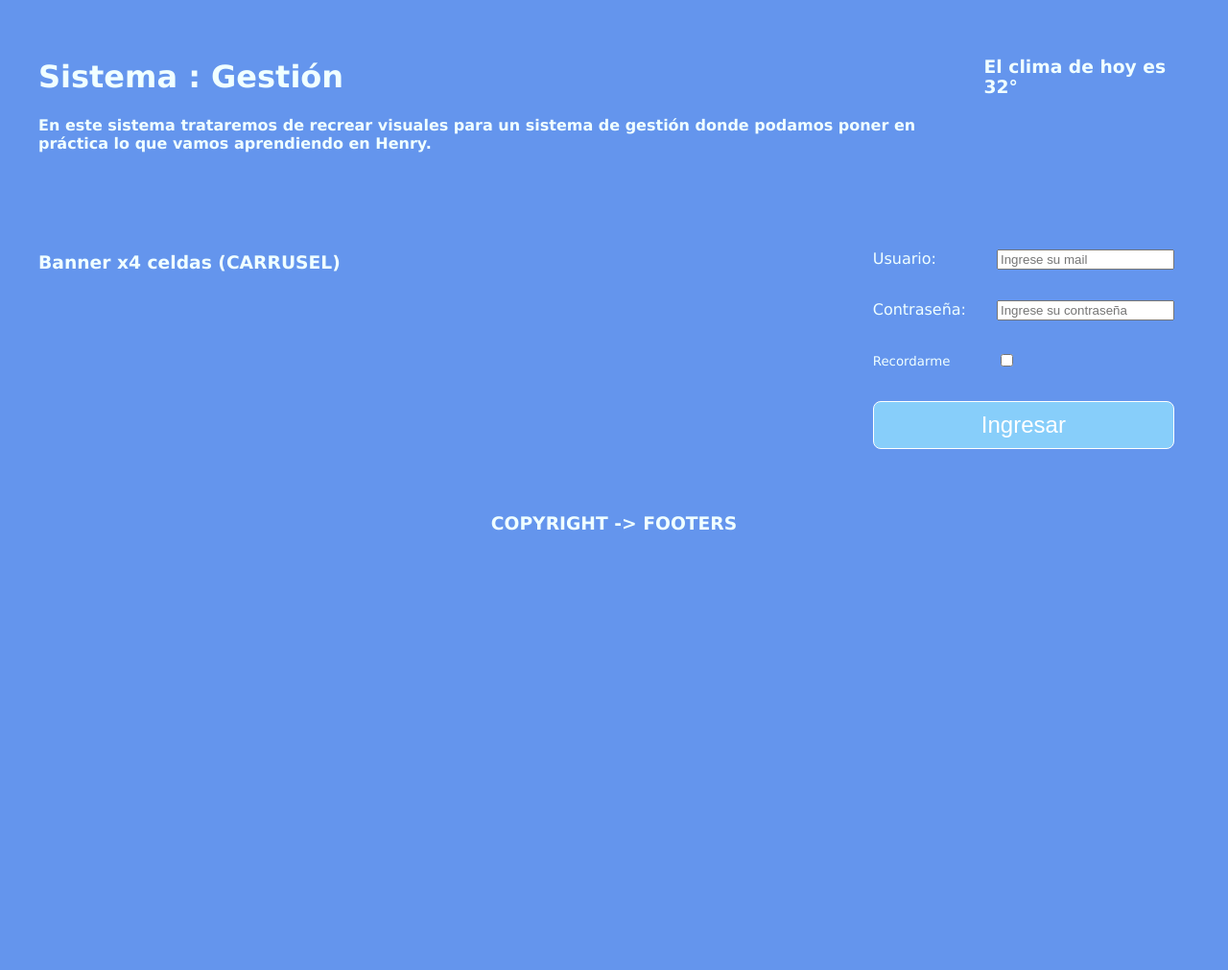
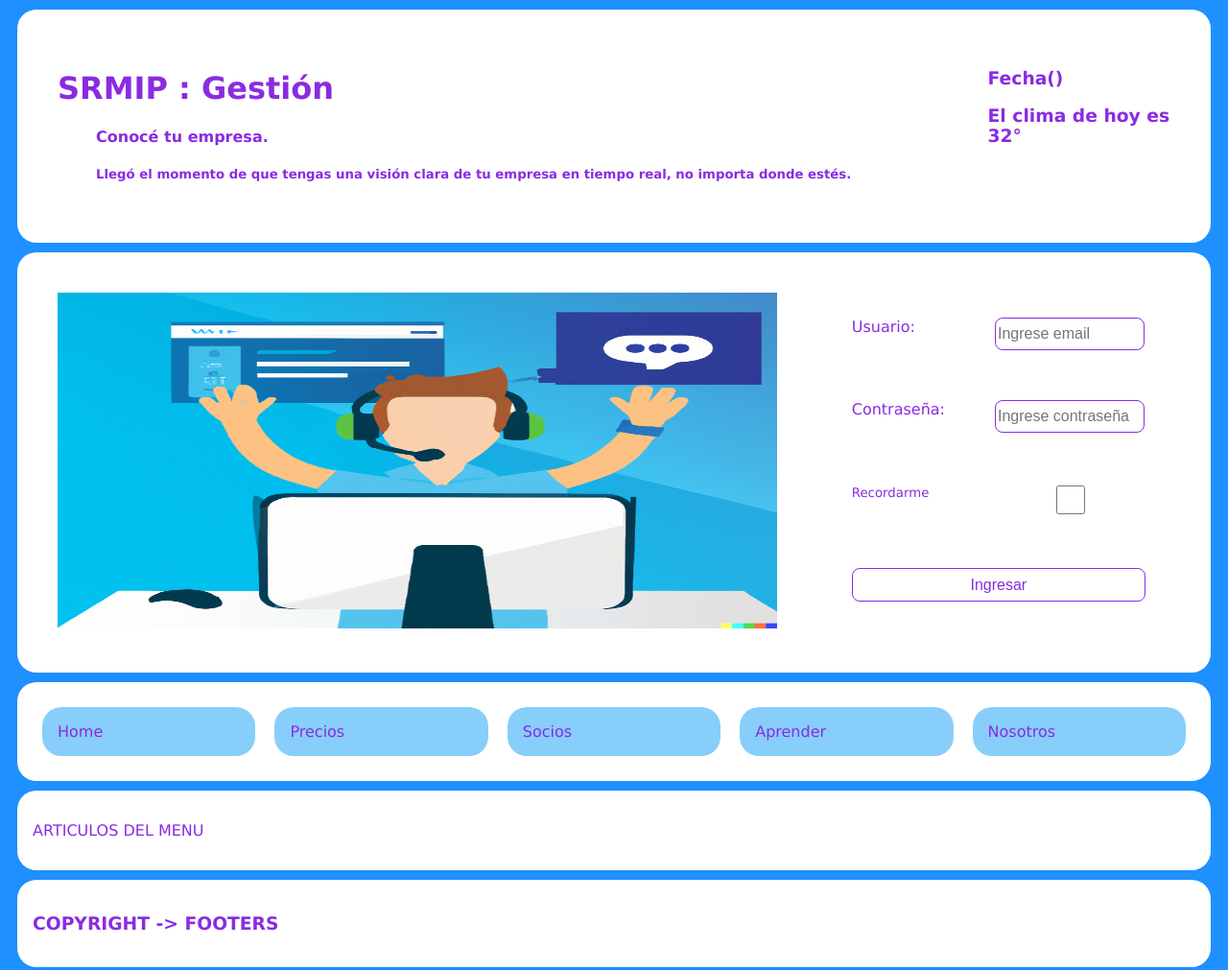
Before and after one commit to julianfv1150/localGestion, a plain HTML site: page HMTL/index.html in a window 1280 px wide. Shown: the whole page at 96% size. Before the commit the page ends 843 px from the top, so only its background shows below. Drawn offline with Linux system fonts and the light colour scheme.

Commit message:
FRONT -> actualizacion del css empezamos a trabajar los menús

```diff
--- a/CSS/main.css
+++ b/CSS/main.css
@@ -1,29 +1,59 @@
 body{
     font-family: Verdana, Geneva, Tahoma, sans-serif;
-    background-color: cornflowerblue;
-    color: azure;
+    background-color:dodgerblue ;
+    color:blueviolet;
 }
+
 a{
-  color: aliceblue;
+  color: blueviolet;
   vertical-align: middle;
+  align-self: center;
+  text-decoration: none;
 }
-a:hover{
-    color: darkkhaki;
+
+.menu > div {
+    background-color:lightskyblue;
+}
+.nav-bar > div {
+    background-color:lightskyblue;
+}
+
+button[type=button], button[type=submit], button[type=reset]{
+    background-color: white;
+    text-decoration: none;
+    border-radius: 8px;
+    border: 1px solid blueviolet;
+    width: 100%;
+    height: 35px;
+    font-size: 1em;
+    color: blueviolet;
+}
+input[type=email], input[type=password], input[type=checkbox]{
+    background-color: white;
+    text-decoration: none;
+    border-radius: 8px;
+    border: 1px solid blueviolet;
+    width: 150px;
+    height: 30px;
+    font-size: 1em;
+    color: blueviolet;
 }
 
 /** Manejo de los divs y los grids **/
 
 /*DIV*/
 div {
-    background-color: cornflowerblue;
+    /*DIV containers*/
+    background-color:white;
     padding: 1em;
+    margin: 10px;
+    border-radius: 20px;
 }
 div:hover{
     border: 1px solid blue;
 }
 
 /*GRIDs*/
-
 .grid-banner{
     display: grid;
     grid-template-columns: repeat(5, 1fr);
@@ -37,24 +67,13 @@ div:hover{
 .form{
     display: grid;
     grid-template-columns: repeat(2, 1fr);
-
+}
+.cuenta{
+    grid-column: 1 / 3;
 }
 .button{
     grid-column: 1 / 3;
 }
-button[type=button], button[type=submit], button[type=reset]{
-    background-color: lightskyblue;
-    text-decoration: none;
-    border-radius: 8px;
-    border: 1px solid white;
-    width: 100%;
-    height: 50px;
-    font-size: 1.5em;
-    color: white;
-}
-
-
-
 .grid-body{
     display: grid;
     grid-template-columns: repeat(4, 1fr);
@@ -62,22 +81,14 @@ button[type=button], button[type=submit], button[type=reset]{
 .menu{
     grid-column: 1 / 2;
 }
-
-
-
-
-
-
-
-
+.article{
+    grid-column: 2 / 5;
+}
+.nav-bar{
+    display: grid;
+    grid-template-columns: repeat(5, 1fr);
+}
 article{
     grid-column: 2/5;
     padding: 1em;
 }
-footer{
-    text-align: center;
-    height: 300px;
-}
-footer:hover{
-    border: 1px solid blue;
-}
--- a/HMTL/index.html
+++ b/HMTL/index.html
@@ -3,27 +3,26 @@
         <meta name="viewport" content="width=device-width, initial-scale=1.0" >
         <link rel="stylesheet" href="../CSS/main.css">
         <title>
-            Entrenamiento para Henry
+            SRMIP : Inicio
         </title>
     </head>
     <body>
         <div class="grid-banner">
             <div class="banner">
-                <h1>Sistema : Gestión</h1>
-                <h4>
-                    En este sistema trataremos de recrear visuales para un sistema de gestión
-                    donde podamos poner en práctica lo que vamos aprendiendo en Henry.
-                </h4>
+                <h1>SRMIP : Gestión</h1>
+                <blockquote>
+                    <h4>Conocé tu empresa.</h4>
+                    <h5>Llegó el momento de que tengas una visión clara de tu empresa en tiempo real, no importa donde estés.</h3>
+                </blockquote>
             </div>
             <div class="loggin">
-                <h3>
-                    El clima de hoy es 32°
-                </h3>
+                <h3>Fecha()</h3>
+                <h3>El clima de hoy es 32°</h3>
             </div>
         </div>
         <div class="grid-banner">
             <div class="banner">
-                <h3>Banner x4 celdas (CARRUSEL)</h3>
+                <img src="../RAW/bannerInstitucional.png" alt="bannerInstitucional" width="100%" height="350px" />
             </div>
             <div class="loggin">
                 <form class="form" action="./logon.html">
@@ -31,13 +30,13 @@
                         <label>Usuario:</label>
                     </div>
                     <div>
-                        <input type="email" placeholder="Ingrese su mail">
+                        <input type="email" placeholder="Ingrese email">
                     </div>
                     <div>
                         <label>Contraseña:</label>
                     </div>
                     <div >
-                        <input type="password" placeholder="Ingrese su contraseña">
+                        <input type="password" placeholder="Ingrese contraseña">
                     </div>
                     <div>
                         <small>Recordarme</small>
@@ -51,6 +50,18 @@
                 </form>
             </div>
         </div>
-        <footer><h3>COPYRIGHT -> FOOTERS</h3></footer>
+        <div class="nav-bar">
+            <div>Home</div>
+            <div>Precios</div>
+            <div>Socios</div>
+            <div>Aprender</div>
+            <div>Nosotros</div>
+        </div>
+        <div class="article">
+            <p>ARTICULOS DEL MENU</p>
+        </div>
+        <div class="footer">
+            <h3>COPYRIGHT -> FOOTERS</h3>
+        </div>
     </body>
 </html>
```
Also changed, not shown: HMTL/logon.html (+21 -13 lines), RAW/bannerInstitucional.png (added).
